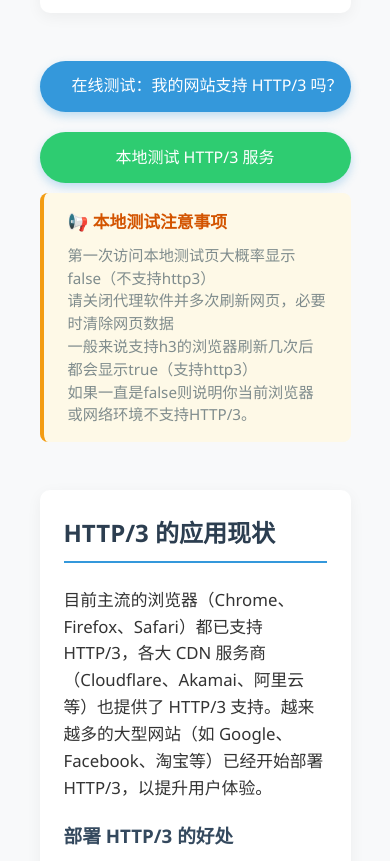
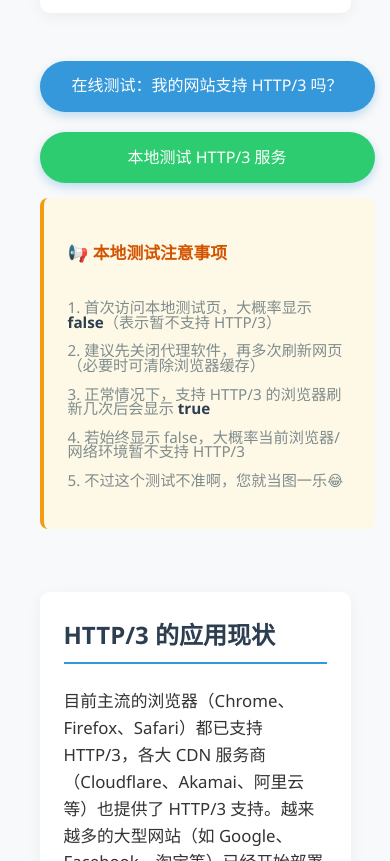
Before and after one commit to LhyYBMQ520/Web-backup, a plain HTML site: page http3.html in a window 390 px wide. Shown: the part 1233-2094 px from the top of the page. Drawn offline with Linux system fonts and the light colour scheme.

Commit message:
更新 http3.html

```diff
--- a/http3.html
+++ b/http3.html
@@ -97,8 +97,16 @@
             justify-content: center;
             align-items: flex-start;
             gap: 20px;
-            max-width: 800px;
+            max-width: 1000px; /* 增大容器宽度，给两个按钮足够空间 */
             margin: 0 auto;
+        }
+
+        /* 按钮列容器 - 分离按钮和注意事项的关键 */
+        .btn-column {
+            display: flex;
+            flex-direction: column;
+            align-items: center;
+            flex: 0 0 auto; /* 关键：按钮列不拉伸，只占自身宽度 */
         }
 
         /* 按钮通用样式 */
@@ -114,7 +122,7 @@
             box-shadow: 0 4px 10px rgba(52, 152, 219, 0.3);
             text-decoration: none;
             display: inline-block;
-            white-space: nowrap;
+            white-space: nowrap; /* 按钮文字不换行 */
         }
 
         .test-btn:hover {
@@ -143,16 +151,17 @@
             background-color: #27ae60;
         }
 
-        /* 注意事项提示框 */
+        /* 注意事项提示框 - 调整 */
         .note-box {
             background-color: #fef9e7;
             border-left: 4px solid #f39c12;
             padding: 1rem 1.5rem;
             border-radius: 8px;
-            margin-top: 10px;
+            margin-top: 15px; /* 按钮和提示框间距 */
             text-align: left;
-            flex: 1;
-            min-width: 300px;
+            min-width: 300px; /* 保留最小宽度 */
+            max-width: 580px; /* 最大宽度 */
+            white-space: pre-line; /* 只在<br>处换行 */
         }
 
         .note-box h4 {
@@ -164,14 +173,11 @@
         .note-box p {
             color: #7f8c8d;
             font-size: 0.95rem;
-            line-height: 1.5;
+            line-height: 0.95;
         }
 
-        .local-btn-wrapper {
-            display: flex;
-            flex-direction: column;
-            align-items: center;
-            max-width: 400px;
+        .note-box strong {
+            color: #2c3e50; /* 强调文字用深色 */
         }
 
         /* 响应式适配 */
@@ -187,16 +193,17 @@
             .test-btn {
                 padding: 0.8rem 2rem;
                 font-size: 1rem;
-                width: 100%;
+                width: 100%; /* 移动端按钮占满宽度 */
             }
 
             .btn-group {
-                flex-direction: column;
+                flex-direction: column; /* 移动端按钮垂直排列 */
                 align-items: stretch;
             }
 
-            .local-btn-wrapper {
-                max-width: 100%;
+            .note-box {
+                width: 100%; /* 移动端提示框占满宽度 */
+                max-width: none;
             }
         }
     </style>
@@ -229,26 +236,29 @@
             <p>HTTP/2 虽然解决了 HTTP/1.1 的许多问题，但仍基于 TCP 协议，存在队头阻塞问题。当一个 TCP 数据包丢失时，所有在该连接上的数据流都会被阻塞。而 HTTP/3 基于 UDP 的 QUIC 协议，每个数据流都有独立的传输路径，单个数据流的丢包不会影响其他数据流。</p>
         </section>
 
-        <!-- 按钮区域 -->
+        <!-- 按钮区域 - 核心结构调整 -->
         <div class="btn-container">
             <div class="btn-group">
-                <!-- 在线测试按钮 -->
-                <a href="https://http3check.net/?host=https://www.lcatnya.top" target="_blank" class="test-btn online-btn">
-                    在线测试：我的网站支持 HTTP/3 吗？
-                </a>
+                <!-- 在线测试按钮列 -->
+                <div class="btn-column">
+                    <a href="https://http3check.net/?host=https://www.lcatnya.top" target="_blank" class="test-btn online-btn">
+                        在线测试：我的网站支持 HTTP/3 吗？
+                    </a>
+                </div>
 
-                <!-- 本地测试按钮及注意事项 -->
-                <div class="local-btn-wrapper">
+                <!-- 本地测试按钮列（按钮+注意事项） -->
+                <div class="btn-column">
                     <a href="https://www.lcatnya.top/isHttp3" target="_blank" class="test-btn local-btn">
                         本地测试 HTTP/3 服务
                     </a>
-                    <!-- 自定义注意事项 -->
+                    <!-- 注意事项跟随在本地按钮下方，不影响按钮排布 -->
                     <div class="note-box">
                         <h4>📢 本地测试注意事项</h4>
-                        <p>第一次访问本地测试页大概率显示false（不支持http3）<br>
-                            请关闭代理软件并多次刷新网页，必要时清除网页数据<br>
-                            一般来说支持h3的浏览器刷新几次后都会显示true（支持http3）<br>
-                            如果一直是false则说明你当前浏览器或网络环境不支持HTTP/3。</p>
+                        <p>1. 首次访问本地测试页，大概率显示 <strong>false</strong>（表示暂不支持 HTTP/3）<br>
+                        2. 建议先关闭代理软件，再多次刷新网页（必要时可清除浏览器缓存）<br>
+                        3. 正常情况下，支持 HTTP/3 的浏览器刷新几次后会显示 <strong>true</strong><br>
+                        4. 若始终显示 false，大概率当前浏览器/网络环境暂不支持 HTTP/3<br>
+                        5. 不过这个测试不准啊，您就当图一乐😂</p>
                     </div>
                 </div>
             </div>
```
